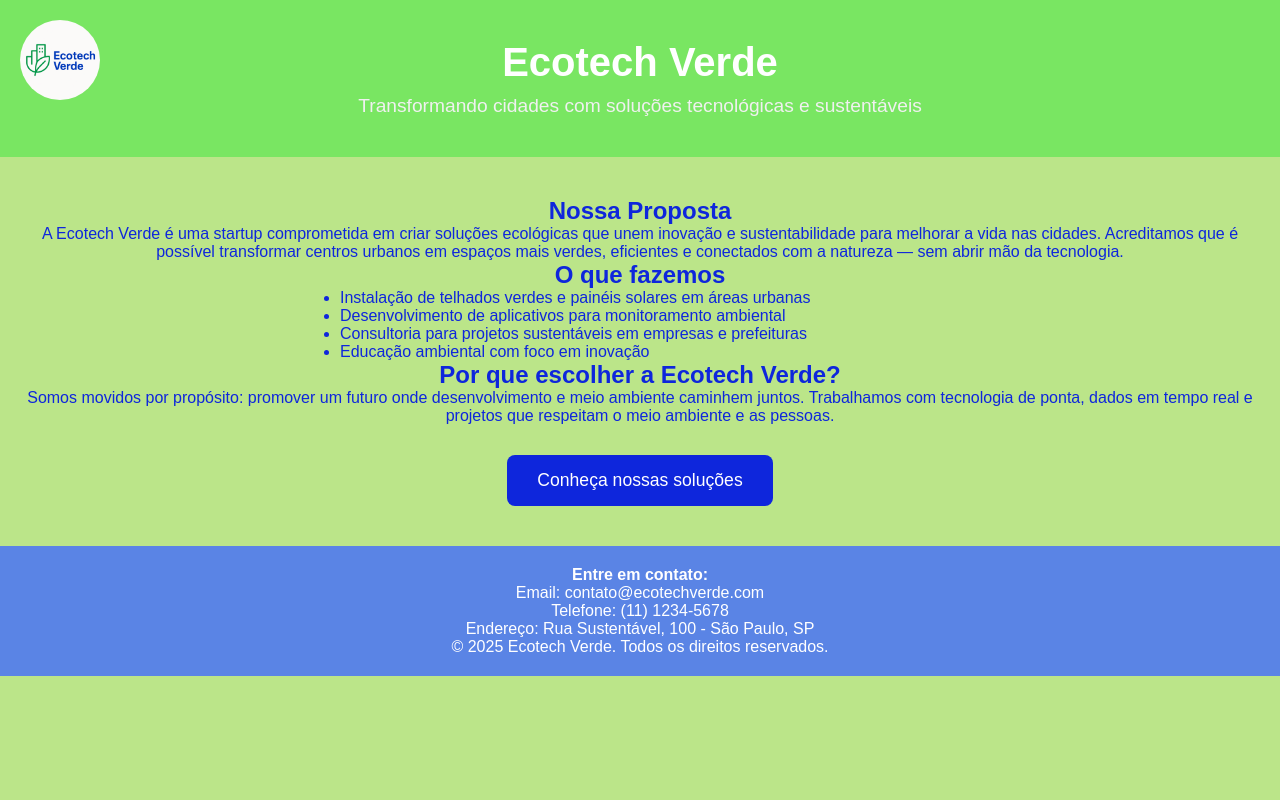
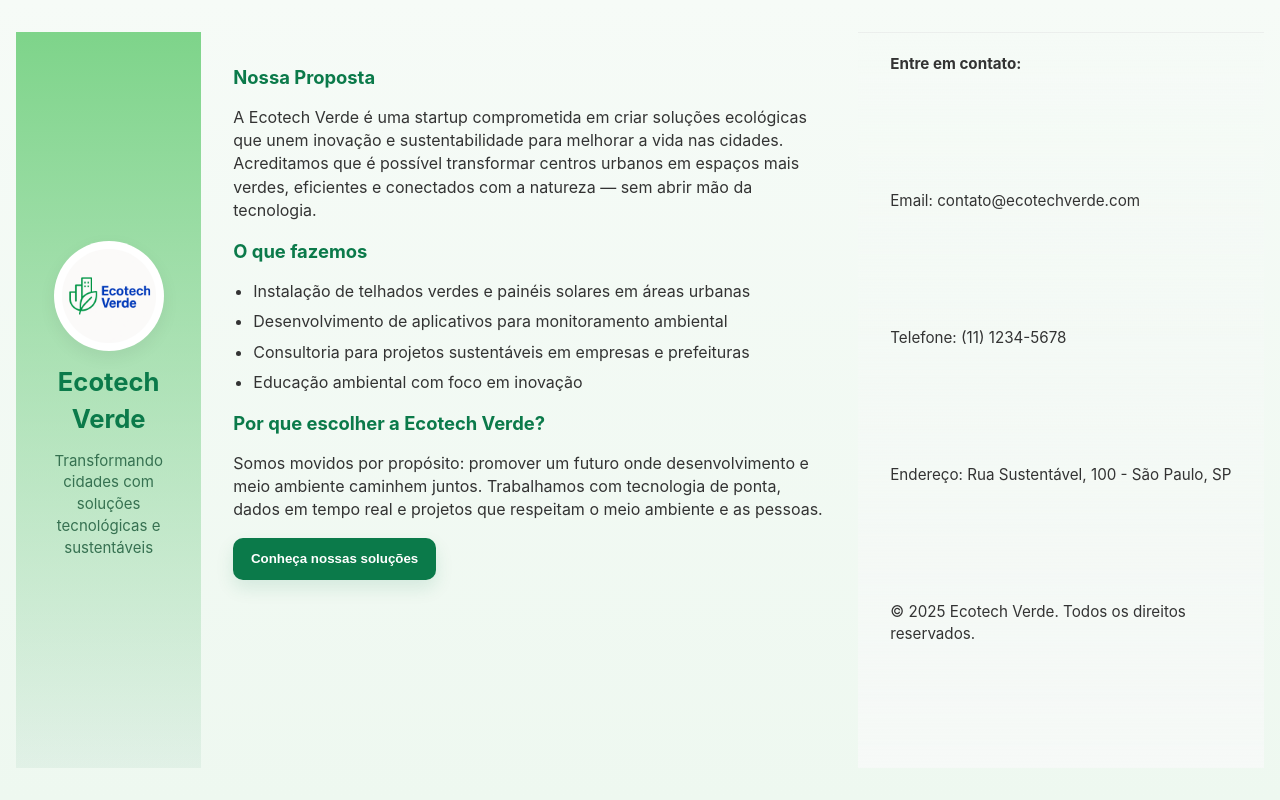
Before and after one commit to jpguisalberte/Ecotech-Verde, a plain HTML site: page index.html in a window 1280 px wide. Drawn offline with Linux system fonts and the light colour scheme.

Commit message:
Update estilos.css

```diff
--- a/estilos.css
+++ b/estilos.css
@@ -1,71 +1,129 @@
-
-* {
-  margin: 0;
-  padding: 0;
-  box-sizing: border-box;
-  font-family: Arial, sans-serif;
+/* estilos.css - Ecotech Verde */
+:root{
+  --verde-escuro: #0b7a4a;
+  --verde-claro: #7ed48a;
+  --cinza-escuro: #333;
+  --bg: #f6fbf7;
+  --branco: #ffffff;
+  --max-width: 1100px;
+  --radius: 12px;
+  --shadow: 0 6px 20px rgba(11,122,74,0.08);
+  --gap: 1.25rem;
+  font-family: Inter, "Segoe UI", Roboto, "Helvetica Neue", Arial, sans-serif;
 }
 
-body {
-  background-color: #BBE589;
-  color: #0E26DC;
+*{box-sizing: border-box}
+html,body{height:100%}
+body{
+  margin:0;
+  background: linear-gradient(180deg,var(--bg),#eef8f0);
+  color:var(--cinza-escuro);
+  -webkit-font-smoothing:antialiased;
+  -moz-osx-font-smoothing:grayscale;
+  line-height:1.45;
+  padding:2rem 1rem;
+  display:flex;
+  justify-content:center;
+  font-size:16px;
 }
 
-header {
-  background-color: #79E662;
-  padding: 40px 20px;
-  text-align: center;
-  color: #fff;
-  position: relative;
+/* Layout centralizado */
+.container{
+  width:100%;
+  max-width:var(--max-width);
+  background:var(--branco);
+  border-radius:var(--radius);
+  box-shadow:var(--shadow);
+  overflow:hidden;
+  display:grid;
+  grid-template-columns: 380px 1fr;
+  gap:var(--gap);
 }
 
-
-header h1 {
-  font-size: 2.5rem;
-  margin-bottom: 10px;
+/* Header lateral (logo + título) */
+header{
+  padding:2rem;
+  background: linear-gradient(180deg, var(--verde-claro), rgba(11,122,74,0.06));
+  display:flex;
+  flex-direction:column;
+  align-items:center;
+  justify-content:center;
+  gap:0.75rem;
+  text-align:center;
+}
+header .logo{
+  width:110px;
+  height:110px;
+  object-fit:contain;
+  border-radius:50%;
+  box-shadow:0 6px 18px rgba(0,0,0,0.06);
+  background:var(--branco);
+  padding:0.5rem;
+}
+header h1{
+  margin:0;
+  font-size:1.6rem;
+  color:var(--verde-escuro);
+}
+header .missao{
+  margin:0;
+  font-size:0.94rem;
+  color:#2f6b4b;
+  opacity:0.95;
 }
 
-.missao {
-  font-size: 1.2rem;
-  color: #f0f0f0;
+/* Conteúdo principal */
+main{
+  padding:2rem;
+}
+.conteudo h2{
+  margin-top:0;
+  color:var(--verde-escuro);
+  font-size:1.15rem;
+}
+.conteudo p{margin:0 0 1rem 0}
+.lista-servicos ul{
+  padding-left:1.25rem;
+  margin:0 0 1rem 0;
+}
+.lista-servicos li{
+  margin:0.45rem 0;
 }
 
-main {
-  padding: 40px 20px;
-  text-align: center;
+/* Botão */
+.botao-acao{
+  display:inline-block;
+  border:0;
+  background:var(--verde-escuro);
+  color:var(--branco);
+  padding:0.85rem 1.1rem;
+  border-radius:10px;
+  font-weight:600;
+  cursor:pointer;
+  box-shadow:0 8px 18px rgba(11,122,74,0.12);
+  transition:transform .12s ease, box-shadow .12s ease;
 }
+.botao-acao:hover{ transform:translateY(-3px); box-shadow:0 12px 28px rgba(11,122,74,0.14); }
+.botao-acao:active{ transform:translateY(-1px); }
 
-.botao-acao {
-  background-color: #0E26DC;
-  color: white;
-  font-size: 1.1rem;
-  padding: 15px 30px;
-  border: none;
-  border-radius: 8px;
-  cursor: pointer;
-  transition: 0.3s;
-  margin-top: 30px;
+/* Footer */
+footer{
+  grid-column: 1 / -1;
+  padding:1.25rem 2rem;
+  border-top:1px solid rgba(0,0,0,0.04);
+  background:linear-gradient(180deg,#ffffff00,#f6f9f7);
+  font-size:0.95rem;
+  display:flex;
+  justify-content:space-between;
+  flex-wrap:wrap;
+  gap:0.75rem;
 }
+footer p{margin:0}
 
-
-footer {
-  background-color: #5A84E5;
-  color: #fff;
-  text-align: center;
-  padding: 20px;
-}
-.lista-servicos {
-  text-align: left;
-  max-width: 600px;
-  margin: 0 auto;
-}
-.logo {
-  width: 80px;
-  height: 80px;
-  border-radius: 50%;
-  object-fit: cover;
-  display: block;
-  position: absolute;
-  top: 20px;
-  left: 20px;
-}
+/* Responsividade */
+@media (max-width: 900px){
+  .container{grid-template-columns:1fr; padding:0}
+  header{flex-direction:row; gap:1rem; align-items:center; text-align:left; padding:1rem}
+  main{padding:1rem}
+  footer{padding:1rem}
+  header h1{font-size:1.15rem}
```
